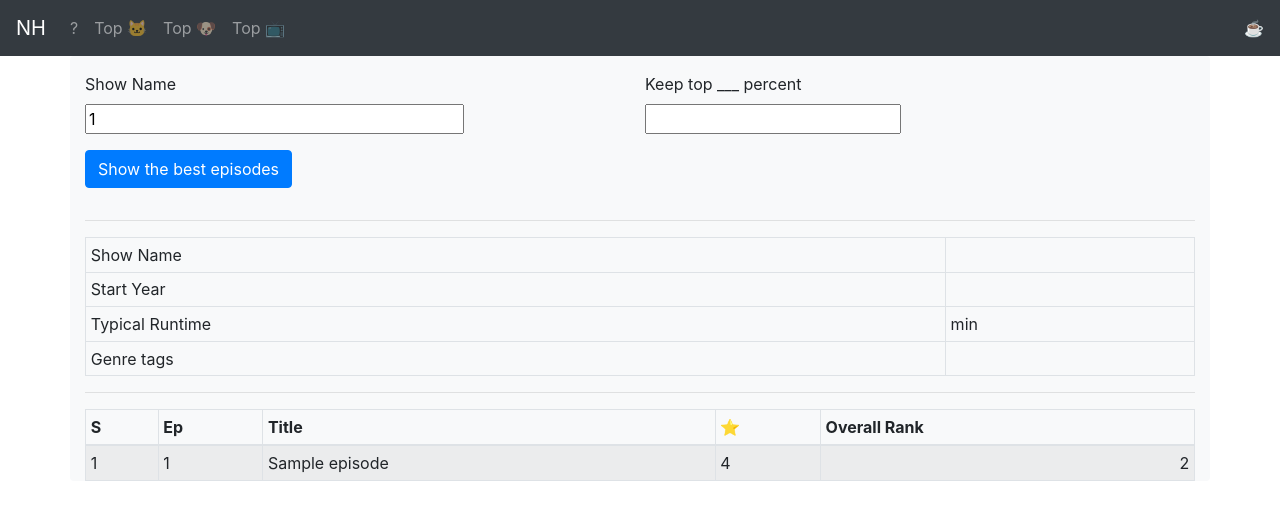
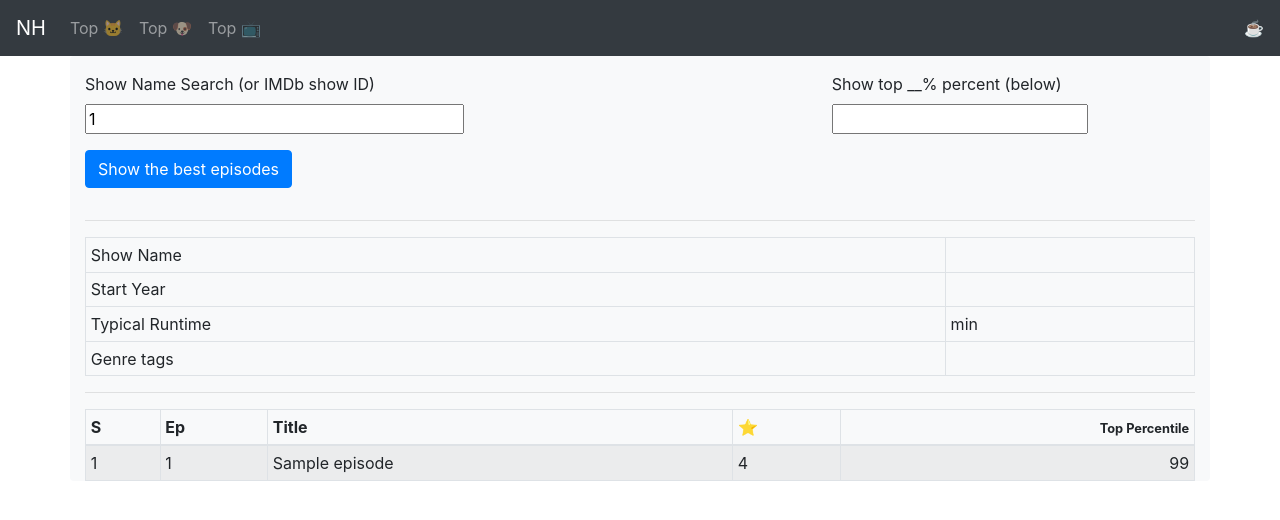
Before and after one commit to simnim/nh_website, a Flask app: template templates/episodes.html in a window 1280 px wide. Shown: the top 520 px of the page. Run offline with Flask 2, Linux system fonts and the light colour scheme; the template is opened without the code that fills it: values that come from a table or form of the project are taken from there, most other values are stand-ins (such as "Sample title", 1, 10 or a date in 2020); some libraries are stand-ins or nearby versions.

Commit message:
looking good

```diff
--- a/serve_top_episodes.py
+++ b/serve_top_episodes.py
@@ -1,6 +1,7 @@
 import os
 import re
 import sqlite3
+import sys
 
 import aiosql
 from flask import Flask, redirect, render_template, request, url_for
@@ -26,15 +27,26 @@
 # Got some great tips from https://blog.miguelgrinberg.com/post/the-flask-mega-tutorial-part-ii-templates
 
 app = Flask(__name__)
-app.config["SECRET_KEY"] = "derps"
+DEFAULT_SECRET = "df9c1bc3-9a9e-4b0c-804f-fa5e27a5572a"
+app.config["SECRET_KEY"] = os.environ.get("FLASK_SECRET_KEY") or DEFAULT_SECRET
+if app.config["SECRET_KEY"] == DEFAULT_SECRET:
+    print(
+        "#WARNING: Using default secret key... please set it before going live",
+        file=sys.stderr,
+    )
 Mobility(app)
 api = Api(app)
 
 
 class IMDbForm(FlaskForm):
-    imdb_show_id = StringField("Show Name")
-    max_rank_pct = IntegerField("Keep top ___ percent")
+    imdb_show_id = StringField("Show Name Search (or IMDb show ID)")
+    max_rank_pct = IntegerField("Show top __% percent (below)")
     submit = SubmitField("Show the best episodes")
+
+
+def clean_txt(txt):
+    "lower case and remove special characters"
+    return re.sub(r"[^a-z0-9 ]+", "", re.sub(r"\s+", " ", txt.strip().lower()))
 
 
 # Called by the jqueryui autocomplete widget.
@@ -42,16 +54,9 @@
     def get(self):
         # Remove special characters and allow for prefix searches with *
         # Example 'ABC %# ^def & lol'  ->  'abc* AND def* AND lol*'
-        query_str = (
-            "* AND ".join(
-                re.sub(
-                    r"[^a-z0-9\s]+", "", request.args["term"].strip().lower()
-                ).split()
-            )
-            + "*"
-        )
+        query_str = "* AND ".join(clean_txt(request.args["term"]).split()) + "*"
         return [
-            dict(r)
+            r["label"]
             for r in QUERIES.search_show_names_in_full_text_index(conn, query_str)
         ]
 
@@ -71,10 +76,15 @@
     form = IMDbForm()
     if request.method == "POST":
         if form.imdb_show_id.data:
+            # extract out imdb id (or None if not provided)
+            clean_imdb_id = (
+                re.findall("tt[0-9]+", clean_txt(form.imdb_show_id.data)) or [None]
+            )[0]
+            print(clean_imdb_id)
             return redirect(
                 url_for(
                     "only_powerful_episodes",
-                    imdb_show_id=form.imdb_show_id.data or None,
+                    imdb_show_id=clean_imdb_id or None,
                     max_rank_pct=form.max_rank_pct.data or None,
                 )
             )
--- a/sql/add-indexes-and-ranks.sql
+++ b/sql/add-indexes-and-ranks.sql
@@ -60,7 +60,7 @@
 from percent_ranks
 where ratings.tconst = percent_ranks.tconst;
 
--- Add number of ratings for shows
+-- Add number of ratings for shows so we can sort by it with the search box
 alter table basics add column totalvotes int;
 with countvotes as (
     select
@@ -81,10 +81,11 @@
         totalvotes
     );
 
+
 -- create show names full text index
+drop table if exists show_names_fts;
 CREATE VIRTUAL TABLE show_names_fts
 USING fts5(primaryTitle, originalTitle, content='basics');
-
 -- populate index
 INSERT INTO show_names_fts (rowid, primaryTitle, originalTitle)
 select rowid, "primaryTitle", "originalTitle"
--- a/templates/base.html
+++ b/templates/base.html
@@ -42,9 +42,9 @@
 
     <nav class="navbar navbar-expand navbar-dark bg-dark">
       {% if request.MOBILE is not none %}
-        <a class="navbar-brand" href="#">NH</a>
+        <a class="navbar-brand" href="/index">NH</a>
       {% else %}
-        <a class="navbar-brand" href="#">Nick Hahner</a>
+        <a class="navbar-brand" href="/index">Nick Hahner</a>
       {% endif %}
       <button class="navbar-toggler" type="button" data-toggle="collapse" data-target="#navbarNav" aria-controls="navbarNav" aria-expanded="false" aria-label="Toggle navigation">
         <span class="navbar-toggler-icon"></span>
@@ -52,12 +52,10 @@
       <div class="collapse navbar-collapse" id="navbarNav">
         <ul class="navbar-nav">
           {% if request.MOBILE is not none %}
-            <li class="nav-item"><a class="nav-link" href="/index"> ? </a></li>
             <li class="nav-item"><a class="nav-link" href="/top/cat">Top 🐱</a></li>
             <li class="nav-item"><a class="nav-link" href="/top/dog">Top 🐶</a></li>
             <li class="nav-item"><a class="nav-link" href="/episodes">Top 📺</a></li>
           {% else %}
-            <li class="nav-item"><a class="nav-link" href="/index">About site</a></li>
             <li class="nav-item"><a class="nav-link" href="/top/cat">Top Cat</a></li>
             <li class="nav-item"><a class="nav-link" href="/top/dog">Top Dog</a></li>
             <li class="nav-item"><a class="nav-link" href="/episodes">Top Episodes</a></li>
--- a/templates/episodes.html
+++ b/templates/episodes.html
@@ -5,14 +5,14 @@
     <form action="" method="post" novalidate>
         {{ form.hidden_tag() }}
         <div class="form-row">
-            <div class="form-group col-md-6">
+            <div class="form-group col-md-8">
               {{ form.imdb_show_id.label }} <br>
               {{ form.imdb_show_id(size=32, value=(imdb_show_id or ''), class_="autocomplete") }}
               {% for error in form.imdb_show_id.errors %}
               <span style="color: red;">[{{ error }}]</span>
               {% endfor %}
             </div>
-            <div class="form-group col-md-6">
+            <div class="form-group col-md-4">
               {{ form.max_rank_pct.label }} <br>
               {{ form.max_rank_pct(size=32, value=(max_rank_pct or '')) }}
               {% for error in form.max_rank_pct.errors %}
@@ -51,7 +51,7 @@
                     <th> Title </th>
                     <th> ⭐ </th>
                     <!-- <th> Num Votes </th> -->
-                    <th> Overall Rank </th>
+                    <th class="text-right"> <small><strong>Top Percentile</strong></small> </th>
                 {% else %}
                     <th> Index<sub><sub>1</sub></sub> </th>
                     <th> Season # </th>
@@ -59,7 +59,7 @@
                     <th> Title </th>
                     <th> Num Votes </th>
                     <th> Average Rating </th>
-                    <th> Overall Rank (1=best)</th>
+                    <th class="text-right"> Top Percentile (100=best)</th>
                 {% endif %}
             </tr>
         </thead>
@@ -73,7 +73,7 @@
                         <td> {{ episode.primaryTitle }} </td>
                         <td> {{ episode.averageRating }} </td>
                         <!-- <td> {{ episode.numVotes }} </td> -->
-                        <td class="text-right"> {{ (1+0.99*episode.percent_rank)|round()|int }} </td>
+                        <td class="text-right"> {{ (100-episode.percent_rank)|round()|int }} </td>
                     {% else %}
                         <td> {{ loop.index }}</td>
                         <td> {{ episode.seasonNumber }} </td>
@@ -81,7 +81,7 @@
                         <td> {{ episode.primaryTitle }} </td>
                         <td> {{ episode.averageRating }} </td>
                         <td> {{ episode.numVotes }} </td>
-                        <td class="text-right"> {{ (1+0.99*episode.percent_rank)|round()|int }} </td>
+                        <td class="text-right"> {{ (100-episode.percent_rank)|round()|int }} </td>
                     {% endif %}
                 </tr>
             {% endfor %}
@@ -92,7 +92,7 @@
 
     <div class="container px-5">
         <p> Hello and welcome to Top Episodes. </p>
-        <p> This page applies the <a href="https://en.m.wikipedia.org/wiki/Pareto_principle">Pareto principle</a> to TV series so you can get 4 times more <a href="https://en.wiktionary.org/wiki/util">utils</a> for your time. </p>
+        <p> This page applies the <a href="https://en.wikipedia.org/wiki/Pareto_principle">Pareto principle</a> to TV series so you can get 4 times more <a href="https://en.wiktionary.org/wiki/util">utils</a> for your time. </p>
         <p> Essentially, by watching just the top 20% of episodes, you get 80% of the value of the whole series. This means in the same amount of time you can watch 5x more series getting 80% of the value of each, which maths to 4x the bang for your buck 🤓</p>
         <p> If a show does not sound super exciting but your friends love it, might as well start with the top 5% and expand to 20% if you felt like you enjoyed the 5%. Some cult classics might only have a few good ones (at least in your opinion) so 1% might be all that's worth watching to start, but you can at least say you gave it a shot. </p>
         <p> Of course this does not apply to every TV show, but it works for most. Some shows require you to watch every episode to understand the story. For those you might want to filter out only a handful of episodes or none at all (keep 80% to 100%). </p>
```
Also changed, not shown: 1 other file.
